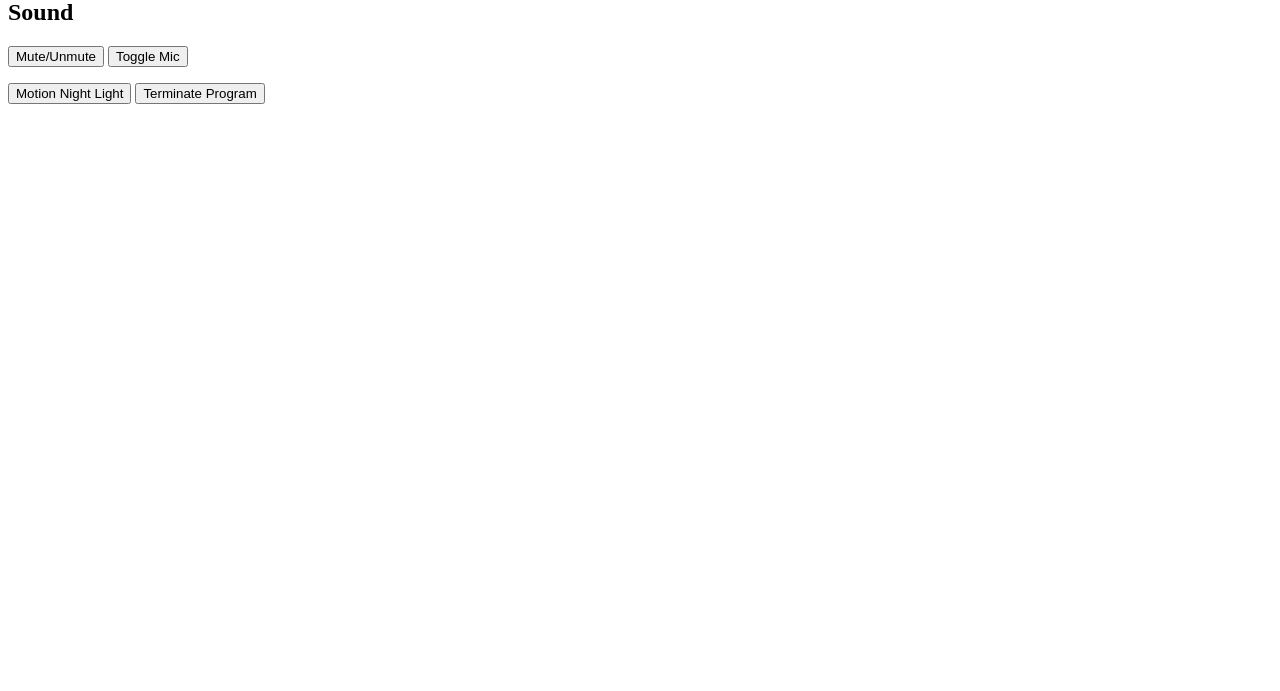
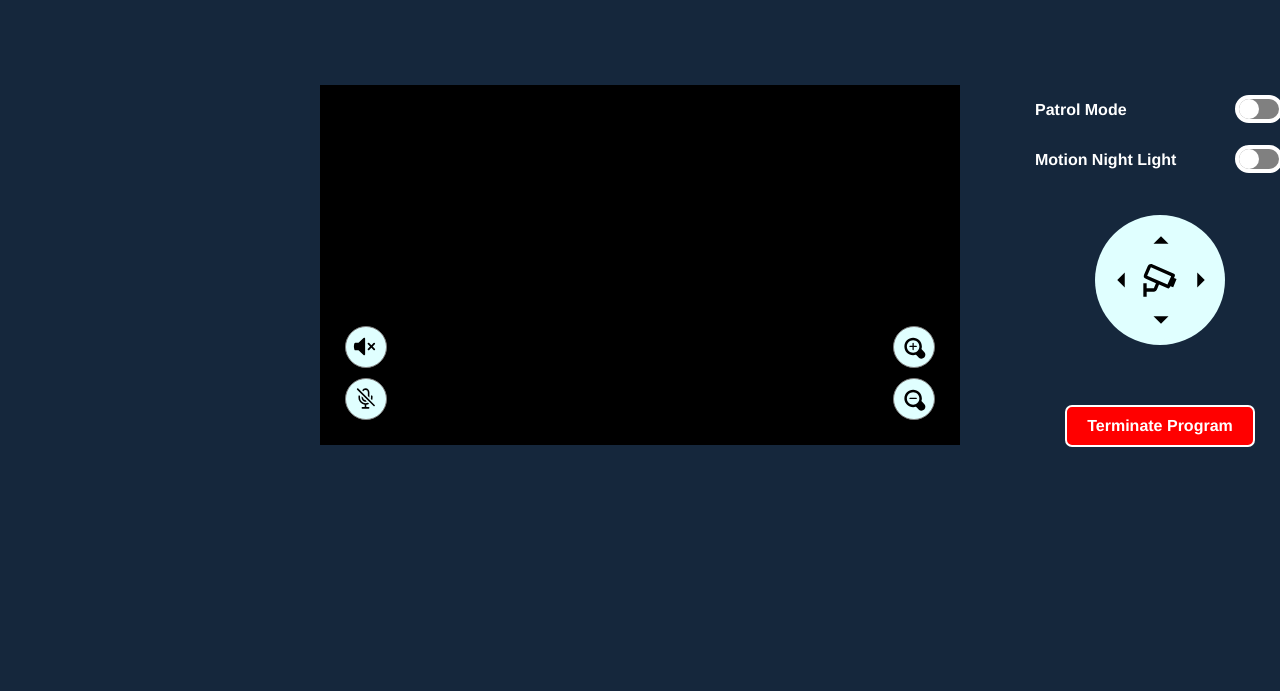
Before and after one commit to lucastmah/WatchDogs, a website: page cctv-server/public/index.html in a window 1280 px wide. Shown: the part 109-800 px from the top of the page. Drawn offline with nearby package versions, Linux system fonts and the light colour scheme; no server answers.

Commit message:
updated with a better ui design

```diff
--- a/cctv-server/public/cctv_ui.js
+++ b/cctv-server/public/cctv_ui.js
@@ -27,7 +27,43 @@ function setupHoldButton(selector, onHold, interval = 50) {
     $(selector).on('mouseup mouseleave touchend', stop);
 }
 
+const PatrolSwitchToggle = (enable) => {
+	if (enable && !patrolling) {
+		$("#patrolToggle").addClass("active");
+		console.log("starting patrol mode!");
+		sendCommandToServer('patrol', "1");
+	}
+	else if(!enable && patrolling){
+		$("#patrolToggle").removeClass("active");
+		console.log("stopping patrol mode!");
+		sendCommandToServer('patrol', "0");
+	}
+	patrolling = enable;
+}
+
+const NightLightToggle = () => {
+	if(motion_light){
+		$("#nightLightToggle").removeClass("active");
+		console.log("turn off motion light!");
+		sendCommandToServer('motion_light', "0");
+	}else{
+		$("#nightLightToggle").addClass("active");
+		console.log("turn on motion light!");
+		sendCommandToServer('motion_light', "1");
+	}
+	motion_light = !motion_light;
+}
+
 $(document).ready(function() {
+
+	$("#patrolToggle").on("click", () => {
+		let mode = !patrolling;
+		PatrolSwitchToggle(mode);
+	})
+
+	$("#nightLightToggle").on("click", () => {
+		NightLightToggle();
+	})
 
 	socket.on('canvas', function(data) {
 		const canvas = $("#videostream");
@@ -43,79 +79,60 @@ $(document).ready(function() {
 
 	setupServerMessageHandlers(socket);
 	// Set up button holds:
-	setupHoldButton('#panLeft', () => {
-		patrolling = false;
+	setupHoldButton('#camLeft', () => {
+		PatrolSwitchToggle(false);
 		sendCommandToServer('pan', "-1")
 	});
-	setupHoldButton('#panRight', () => {
-		patrolling = false;
+	setupHoldButton('#camRight', () => {
+		PatrolSwitchToggle(false);
 		sendCommandToServer('pan', "1")
 	});
-	setupHoldButton('#panUp', () => {
-		patrolling = false;
+	setupHoldButton('#camUp', () => {
+		PatrolSwitchToggle(false);
 		sendCommandToServer('tilt', "1")
 	});
-	setupHoldButton('#panDown', () => {
-		patrolling = false;
+	setupHoldButton('#camDown', () => {
+		PatrolSwitchToggle(false);
 		sendCommandToServer('tilt', "-1")
 	});
 
 	// Setup the button clicks:
-	$('#zoomIn').click(function() {
+	$('#zoomInBtn').click(function() {
 		console.log("zoom in!");
 		sendCommandToServer('zoom', "0");
 	});
-	$('#zoomOut').click(function() {
+	$('#zoomOutBtn').click(function() {
 		console.log("zoom out!");
 		sendCommandToServer('zoom', "1");
 	});
-	$('#patrol').click(function() {
-		patrolling = !patrolling;
-
-		if (patrolling) {
-			console.log("starting patrol mode!");
-			sendCommandToServer('patrol', "1");
-		}
-		else {
-			console.log("stopping patrol mode!");
-			sendCommandToServer('patrol', "0");
-		}
-	});
-	$('#mute').click(function() {
+	$('#speakerBtn').click(function() {
 		mute = !mute;
 		if (mute) {
+			$('#speakerIcon').attr("src", "./speakerMute.svg")
 			console.log("mute!");
 			sendCommandToServer('mute', "1");
 		}
 		else {
+			$('#speakerIcon').attr("src", "./speaker.svg")
 			console.log("unmute!");
 			sendCommandToServer('mute', "0");
 		}
 	});
-	$('#motion_light').click(function() {
-		motion_light = !motion_light;
-		if (mute) {
-			console.log("turn on motion light!");
-			sendCommandToServer('motion_light', "1");
-		}
-		else {
-			console.log("turn off motion light!");
-			sendCommandToServer('motion_light', "0");
-		}
-	});
-	$('#toggleMic').click(function() {
+	$('#micBtn').click(function() {
 		console.log("toggle mic!");
 		toggleMic = !toggleMic;
 		if (toggleMic) {
+			$('#micIcon').attr("src", "./mic.svg")
 			console.log("talk on!");
 			sendCommandToServer('talk', "1");
 		}
 		else {
+			$('#micIcon').attr("src", "./micMute.svg")
 			console.log("talk off!");
 			sendCommandToServer('talk', "0");
 		}
 	});
-	$('#stop').click(function() {
+	$('#terminateProgram').click(function() {
 		console.log("stopping!");
 		sendCommandToServer('stop');
 	});
@@ -125,7 +142,7 @@ var hideErrorTimeout;
 
 function setupServerMessageHandlers(socket) {
 	// Hide error display:
-	$('#error-box').hide();
+	$('#error-box').addClass("clearError");
 
 
 	socket.on('talk-reply', function(message) {
@@ -188,10 +205,10 @@ function errorHandler(message) {
 //	message = replaceAll(message, "\n", "<br/>");
 
 	$('#error-text').html(message);
-	$('#error-box').show();
+	$('#error-box').removeClass("clearError");
 
 	// Hide it after a few seconds:
 	window.clearTimeout(hideErrorTimeout);
-	hideErrorTimeout = window.setTimeout(function() {$('#error-box').hide();}, 5000);
+	hideErrorTimeout = window.setTimeout(function() {$('#error-box').addClass("clearError");}, 3000);
 	clearServerTimeout();
 }
--- a/cctv-server/public/index.html
+++ b/cctv-server/public/index.html
@@ -3,47 +3,62 @@
 <head>
     <title>CCTV</title>
     <meta charset="UTF-8" />
-    <link type="text/css" href="styles.css">
+    <link rel="stylesheet" type="text/css" href="style.css">
 </head>
 <body>
-<form>
-	<div id='consolediv'>
-		<div id='pandiv'>
-			<h2>Camera Controls</h2>
-			<p>
-				<input type="button" id="panLeft" value="Pan Left"/>
-				<input type="button" id="panRight"  value="Pan Right"/>
-				<input type="button" id="panUp"   value="Pan Up"/>
-				<input type="button" id="panDown"   value="Pan Down"/>
-				<input type="button" id="zoomIn" value="Zoom In"/>
-				<input type="button" id="zoomOut"  value="Zoom Out"/>
-				<input type="button" id="patrol" value="Toggle Patrol Mode"/>
-			</p>
+	<h1>WatchDog</h1>
+<form class="flex">
+	<canvas id="videostream" width="640" height="360"></canvas>
+	<div id="vidFeed">
+		<div id="sndCtls" class="screenCtl">
+			<div id="speakerBtn" class="circularBtn"><img id="speakerIcon" src="./speakerMute.svg"/></div>
+			<div id="micBtn" class="circularBtn"><img id="micIcon" src="./micMute.svg"/></div>
 		</div>
-		<div id='sounddiv'>
-			<h2>Sound</h2>
-			<p>
-				<input type="button" id="mute"   value="Mute/Unmute"/>
-				<input type="button" id="toggleMic"   value="Toggle Mic"/>
-			</p>
-		</div>
-		<div id='control'>
-			<p>
-				<input type="button" id="motion_light" value="Motion Night Light"/>
-				<input type="button" id="stop" value="Terminate Program"/>
-			</p>
+		<div id="zoomCtls" class="screenCtl">
+			<div id="zoomInBtn" class="circularBtn"><img src="./zoomIn.svg"/></div>
+			<div id="zoomOutBtn" class="circularBtn"><img src="./zoomOut.svg"/></div>
 		</div>
 	</div>
-	<div id='error-box'>
-		<h2>Server Error</h2>
-		<p>Server error detected. Please resolve error before continuing.</p>
-		<div><code id='error-text'>No error yet... did you hide this div correctly via Javascript? :)</code></div>
+	<div id="controlPanel">
+		<div id="patrolCtl" class="flex">
+			<p>Patrol Mode</p>
+			<div id="patrolToggle" class="switchComp">
+				<div class="knobComp"></div>
+			</div>
+		</div>
+		<div id="nightLight" class="flex">
+			<p>Motion Night Light</p>
+			<div id="nightLightToggle" class="switchComp">
+				<div class="knobComp"></div>
+			</div>
+		</div>
+		<div id="ctlSpacer"></div>
+		<div class="centeredItem flex">
+			<div id="camMoveCtls">
+				<div class="flex">
+					<div id="camUp" class="circularBtn"><img src="./arrUp.svg"/></div>
+				</div>
+				<div class="flex">
+					<div id="camLeft" class="circularBtn"><img src="./arrLeft.svg"/></div>
+					<img src="./cctv.svg" height="40px"/>
+					<div id="camRight" class="circularBtn"><img src="./arrRight.svg"/></div>
+				</div>
+				<div class="flex">
+					<div id="camDown" class="circularBtn"><img src="./arrDown.svg"/></div>
+				</div>
+			</div>
+		</div>
+		<div id="endSpacer"></div>
+		<div class="centeredItem flex">
+			<div id="terminateProgram">Terminate Program</div>
+		</div>
 	</div>
-	<img id="image">
-	<!-- <video id="video" src="http://localhost:1234/" autoplay="autoplay"></video> -->
-	 <canvas id="videostream" width="640" height="480"></canvas>
+
 
 </form>
+<div id='error-box'>
+	<div><code id='error-text'>No error yet... did you hide this div correctly via Javascript? :)</code></div>
+</div>
 	<script src="/socket.io/socket.io.js"></script>
 	<script src='http://code.jquery.com/jquery-1.11.1.min.js' type='text/javascript'></script>
 	<script src="./cctv_ui.js" type='text/javascript'></script>
--- a/cctv-server/public/style.css
+++ b/cctv-server/public/style.css
@@ -1,15 +1,180 @@
 body {
-	width: 800px;
+	width: 50vw;
 	margin-left: auto;
 	margin-right: auto;
+	background-color: #15273c;
+	font-family: "Helvetica", "Verdana", sans-serif;
+	color: white;
 }
-h1, h2 {
+h1{
+	margin-top: 50px;
+	margin-bottom: 100px;
+	width: 100%;
+	text-align: center;
+	font-size: 3vw;
+}
+
+h2 {
 	margin-bottom: 1px;
 	padding-bottom: 1px;
 }
 
 #content {
 	margin-top: 10pt;
+}
+
+.switchComp {
+	height: 20px;
+	width: 40px;
+	background-color: grey;
+	border-radius: 20px;
+	padding: 0;
+	border: white solid 4px;
+	margin-top: 10px;
+	cursor: pointer;
+
+	.knobComp{
+		position: relative;
+		margin: 0px;
+		height: 20px;
+		width: 20px;
+		background-color: white;
+		border-radius: 100px;
+		transition: margin 0.25s;
+	}
+}
+
+.switchComp.active{
+	background-color: green;
+
+	.knobComp{
+		margin-left: 20px;
+	}
+}
+
+.switchComp:hover{
+	border-color: lightblue;
+}
+
+.circularBtn{
+	width: 40px;
+	height: 40px;
+	border-radius: 100%;
+	padding: 0;
+	cursor: pointer;
+
+	border: grey solid 1px;
+	background-color: lightcyan;
+
+	img{
+		margin-top: 5px;
+		margin-left: 6px;
+		height: 30px;
+		width: 30px;
+	}
+}
+
+.circularBtn:hover{
+	background-color: #b5d6fc;
+}
+
+.circularBtn:active{
+	background-color: #97c7ff;
+}
+
+#vidFeed{
+	height: 360px;
+	width: 640px;
+
+	position: absolute;
+	top: calc(50px 100px + 3vw + 5px);
+
+	.screenCtl{
+		margin: 25px;
+		position: absolute;
+		display: flex;
+		flex-direction: column;
+		gap: 10px;
+		bottom: 0;
+	}
+
+	#zoomCtls{
+		right: 0;
+	}
+
+	#sndCtls{
+		img{
+			margin-top: 7px;
+			height: 25px;
+			width: 25px;
+		}
+	}
+}
+
+.flex{
+	display: flex;
+}
+
+#controlPanel{
+	margin-left: 75px;
+	height: 360px;
+	p{
+		width: 200px;
+		font-weight: 600;
+	}
+}
+
+#micIcon{
+	margin-left: 7px;
+}
+
+#camMoveCtls{
+	width: 130px;
+	height: 120px;
+	padding-top: 5px;
+	padding-bottom: 5px;
+	background-color: lightcyan;
+	border-radius: 100%;
+
+	.circularBtn{
+		border: none;
+	}
+
+	.circularBtn:hover{
+		background-color: #00d9ff22;
+	}
+
+	.flex{
+		justify-content: center;
+	}
+}
+
+.centeredItem{
+	justify-content: center;
+	width: 250px;
+	margin: 20px 0;
+}
+
+#ctlSpacer{
+	height: 10px;
+}
+
+#endSpacer{
+	height: 20px;
+}
+
+#terminateProgram{
+	background-color: red;
+	border-radius: 7px;
+	padding: 10px 20px;
+	border: white solid 2px;
+	font-weight: 600;
+	color: white;
+	cursor: pointer;
+}
+
+#terminateProgram:hover{
+	background-color: rgb(255, 78, 78);
 }
 
 /* #status-box {
@@ -28,19 +193,25 @@ h1, h2 {
 	padding-left: 10pt;
 	padding-right: 10pt;
 	min-height: 200pt;
+} */
+
+
+#error-box {
+	clear: both;
+	background-color: red;
+	padding: 5pt 15pt;
+	min-height: 10pt;
+	width: 100%;
+	margin-top: 20px;
+	transition: opacity 0.5s;
+	opacity: 1;
 }
 
-#error-box {
-	border: thin black solid;
-	clear: both;
-	background-color: red;
-	padding-left: 10pt;
-	padding-right: 10pt;
-	min-height: 100pt;
-	margin-top: 20px;
-	display: none;
-} */
+.clearError{
+	opacity: 0 !important;
+}
 
 canvas {
 	image-rendering: smooth;
+	background-color: black;
 }
--- a/cctv-server/server.js
+++ b/cctv-server/server.js
@@ -14,9 +14,7 @@ app.get('/', (req, res) => {
 	res.sendFile(path.join(__dirname, '/public/index.html'));
 });
 
-app.get('/cctv_ui.js', (req, res) => {
-	res.sendFile(path.join(__dirname, '/public/cctv_ui.js'));
-});
+app.use(express.static(path.join(__dirname, '/public')));
 
 server.listen(PORT_NUMBER);
 console.log(`listening on ${PORT_NUMBER}`);
```
Also changed, not shown: cctv-server/public/arrDown.svg (added), cctv-server/public/arrLeft.svg (added), cctv-server/public/arrRight.svg (added), cctv-server/public/arrUp.svg (added), cctv-server/public/cctv.svg (added), cctv-server/public/mic.svg (added), cctv-server/public/micMute.svg (added), cctv-server/public/speaker.svg (added), cctv-server/public/speakerMute.svg (added), cctv-server/public/zoomIn.svg (added), cctv-server/public/zoomOut.svg (added).
